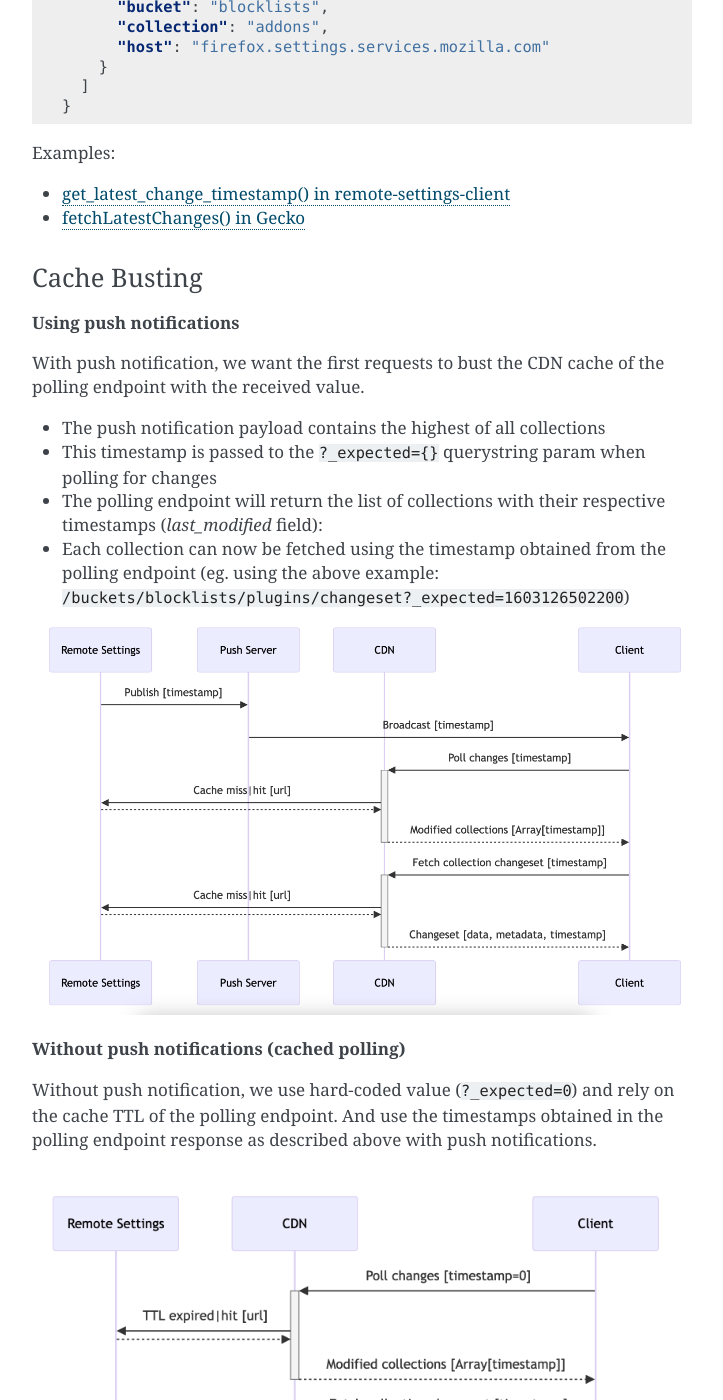
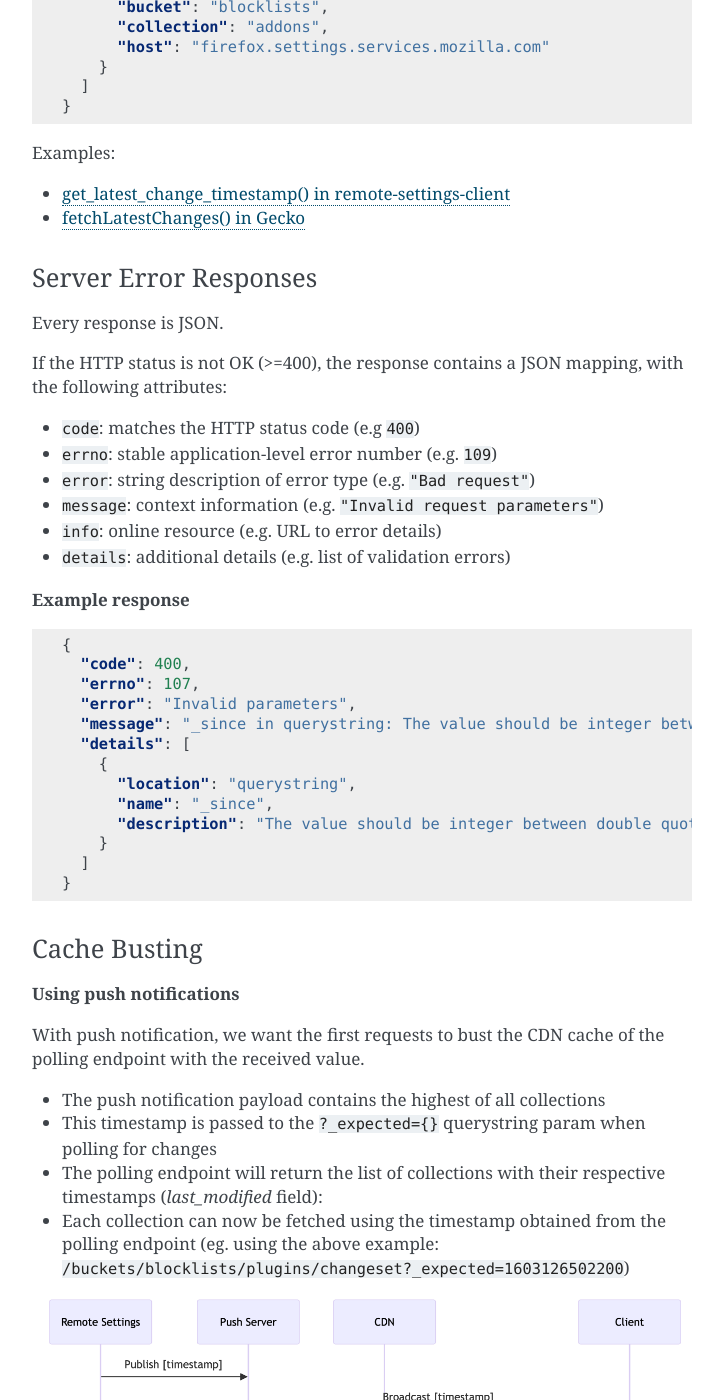
Before and after one commit to mozilla/remote-settings, a Sphinx documentation site: the page built from docs/client-specifications.rst, in a window 1280 px wide and 1400 px high, scrolled down 3860 px. Shown: the whole window, without its empty margins (388-1111 px from the left). Built offline with Sphinx 7.4.7, drawn with Linux system fonts in a browser that asks for light colours; some of the changed text lies outside the part shown.

Commit message:
Mention server error responses in clients specifications (#734)
* Mention server error responses

* Fix nit

```diff
--- a/docs/client-specifications.rst
+++ b/docs/client-specifications.rst
@@ -151,6 +151,39 @@
 
 * `get_latest_change_timestamp() in remote-settings-client <https://github.com/mozilla-services/remote-settings-client/blob/2538d6a07c28a3966b996d52596807df8c37130d/src/client/kinto_http.rs#L79-L105>`_
 * `fetchLatestChanges() in Gecko <https://searchfox.org/mozilla-central/rev/1f27a4022f9f1269d897526c1c892a57743e650c/services/settings/Utils.sys.mjs#376-457>`_
+
+
+Server Error Responses
+''''''''''''''''''''''
+
+Every response is JSON.
+
+If the HTTP status is not OK (>=400), the response contains a JSON mapping, with the following attributes:
+
+- ``code``: matches the HTTP status code (e.g ``400``)
+- ``errno``: stable application-level error number (e.g. ``109``)
+- ``error``: string description of error type (e.g. ``"Bad request"``)
+- ``message``: context information (e.g. ``"Invalid request parameters"``)
+- ``info``: online resource (e.g. URL to error details)
+- ``details``: additional details (e.g. list of validation errors)
+
+**Example response**
+
+.. code-block:: json
+
+    {
+      "code": 400,
+      "errno": 107,
+      "error": "Invalid parameters",
+      "message": "_since in querystring: The value should be integer between double quotes.",
+      "details": [
+        {
+          "location": "querystring",
+          "name": "_since",
+          "description": "The value should be integer between double quotes."
+        }
+      ]
+    }
 
 
 Cache Busting
```
